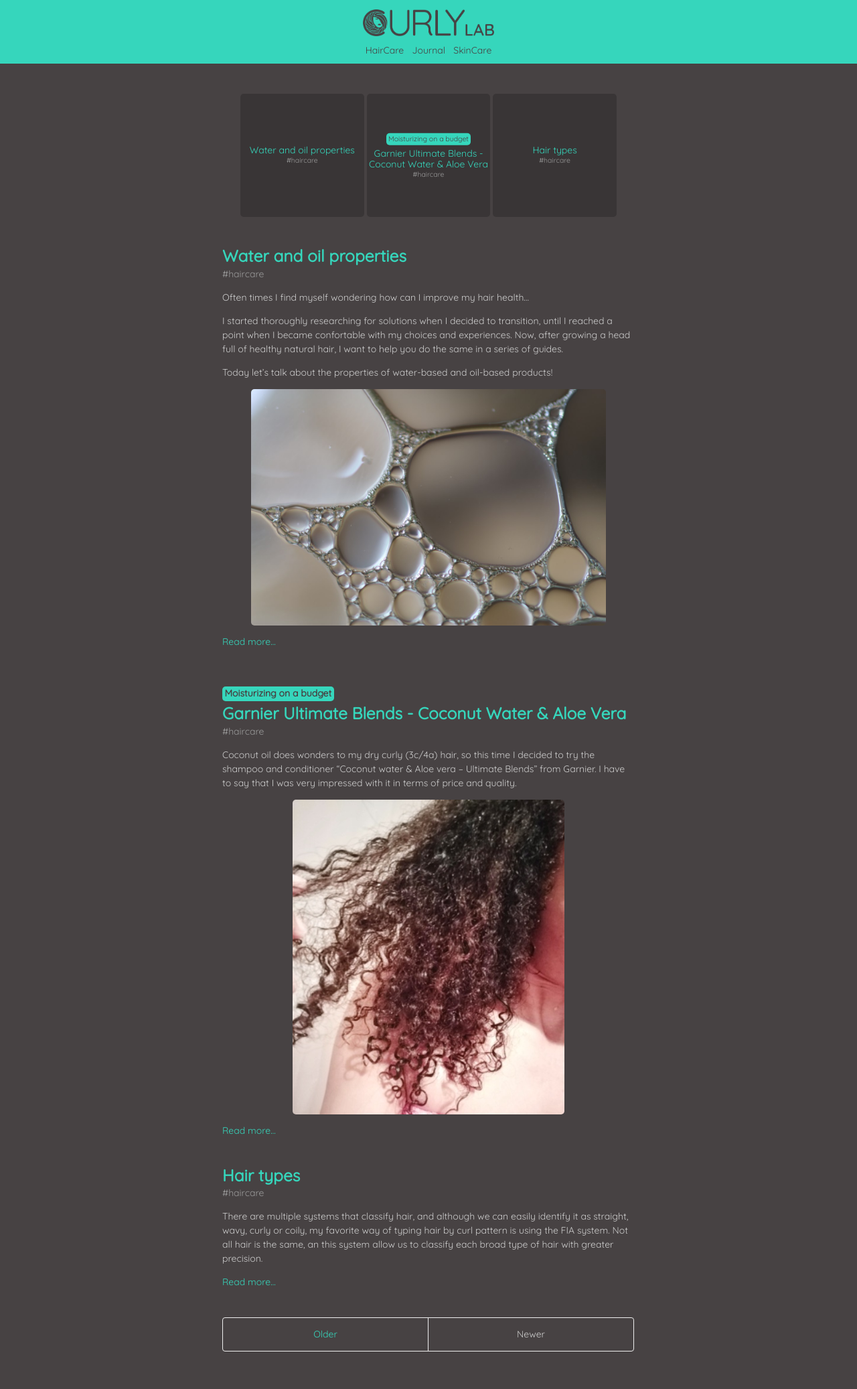
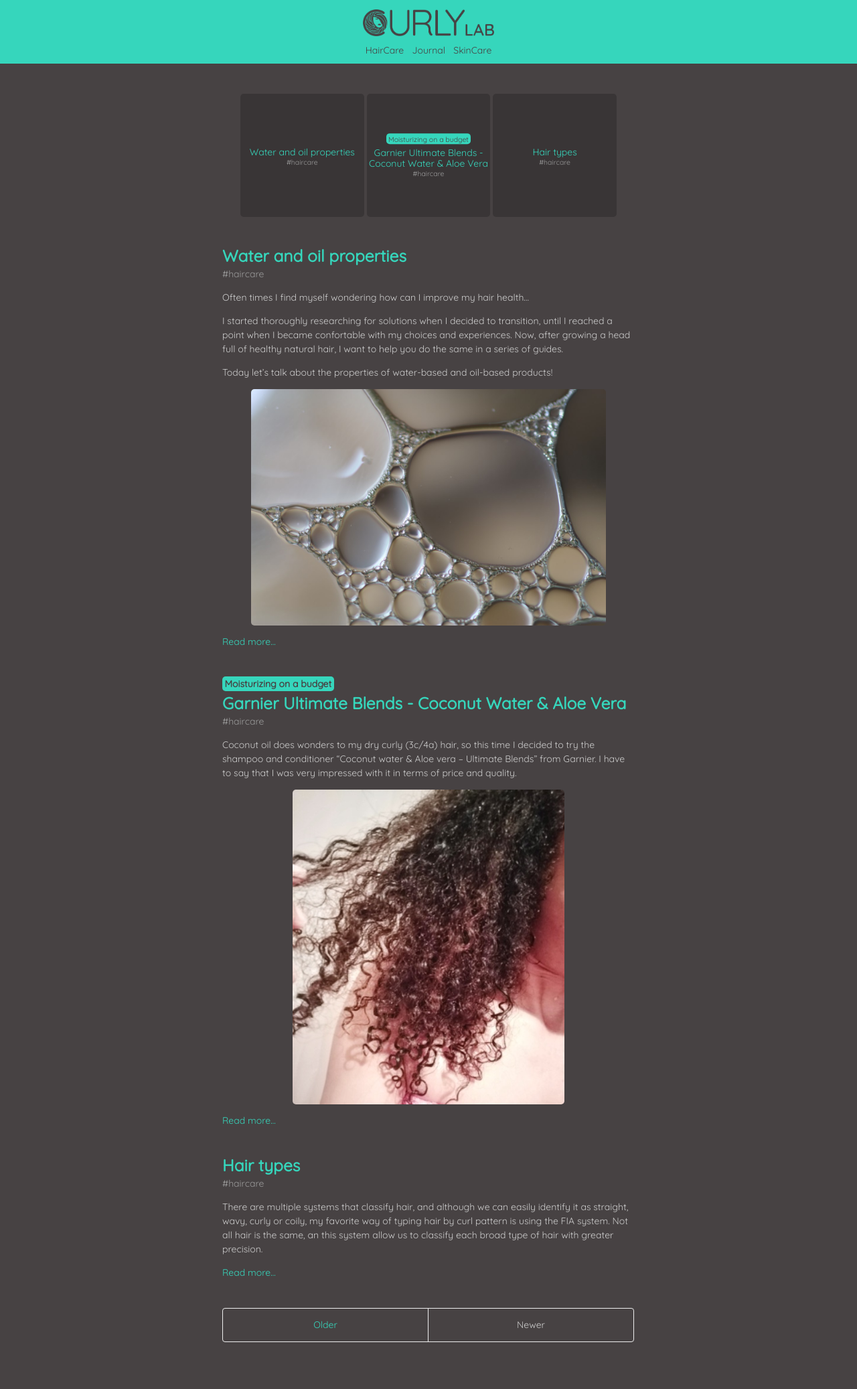
Before and after one commit to curlylab/curlylab.github.io, a Jekyll site: the page built from index.html, in a window 1280 px wide. Shown: the whole page at 67% size. Built offline with Jekyll 4.4.1, drawn with Linux system fonts in a browser that asks for light colours; the list of posts is cut into pages by our own code.

Commit message:
Update style.css

```diff
--- a/public/css/style.css
+++ b/public/css/style.css
@@ -349,7 +349,7 @@
 
 .page-title,
 .post-title {
-  margin-top: 0;
+  margin-top: 0.3rem;
 }
 
 .post-date {
@@ -364,12 +364,12 @@
   padding-left: 0.25rem;
   padding-right: 0.25rem;
   padding-bottom: 0.15rem;
-  display: inline-block;
+  display: inline;
   /*border: 0.1rem;*/
   background-color: #36D6BC;
   color: #474243;
   border-radius: 5px;
-  margin-bottom: 0.3rem;
+  margin: 0;
 }
 
 .related {
@@ -497,7 +497,7 @@
 }
 
 .boxpost-title {
-  margin-top: 0;
+  margin-top: 0.2rem;
 }
 
 .boxpost-date {
@@ -513,7 +513,7 @@
   padding-left: 0.2rem;
   padding-right: 0.2rem;
   padding-bottom: 0.1rem;
-  display: inline-block;
+  display: inline;
   /*display: inline;*/
   /*border: 0.1rem;*/
   background-color: #36D6BC;
@@ -521,7 +521,6 @@
   border-radius: 5px;
   font-size: 0.75rem;
   margin: 0;
-  margin-bottom: 0.25rem;
 }
 
 @media (max-width: 30rem) {
@@ -534,6 +533,6 @@
   }
   .boxpost-tags {
     font-size: 0.5rem;
-    margin-bottom: 0.2rem;
+    margin-top: 0.1rem;
   }
 }
```
